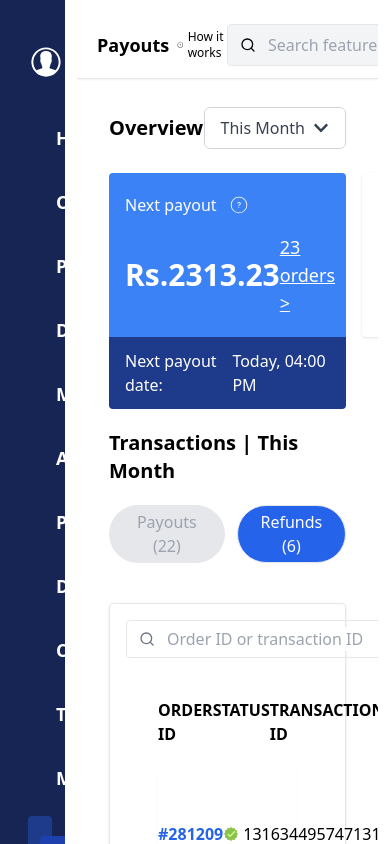
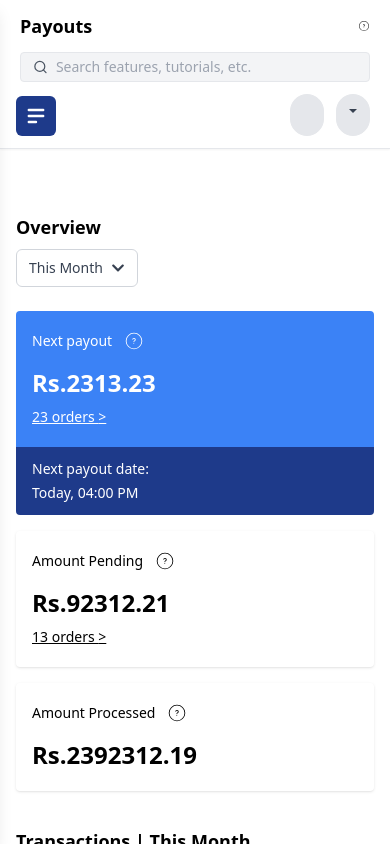
Before and after one commit to cipher-sphere/Dukaan-Dashboard, a React (Vite) app: page / in a window 390 px wide. Built offline with nearby package versions, Linux system fonts and the light colour scheme; some icons are missing.

Commit message:
added responsiveness:

```diff
--- a/src/App.jsx
+++ b/src/App.jsx
@@ -1,4 +1,4 @@
-import React from 'react';
+import React, { useState, useEffect } from 'react';
 import Overview from './components/Overview';
 import Footer from './components/Footer';
 import Topbar from './components/Topbar';
@@ -6,24 +6,39 @@ import Transactions from './components/Transactions';
 import Sidebar from './components/Sidebar';
 
 function App() {
+  const [isMobile, setIsMobile] = useState(false);
+
+  useEffect(() => {
+    const handleResize = () => {
+      setIsMobile(window.innerWidth < 1024);
+    };
+
+    window.addEventListener('resize', handleResize);
+    handleResize(); // Check initial size
+
+    return () => {
+      window.removeEventListener('resize', handleResize);
+    };
+  }, []);
+
   return (
-    <div className='grid grid-cols-12 h-screen overflow-hidden'>
+    <div className="h-screen overflow-hidden">
+      <div className="flex h-full">
+        {/* Sidebar - now treated as an overlay on mobile */}
+        <Sidebar />
 
-      {/* Sidebar with scroll */}
-      <div className='col-span-2 bg-blue-950 text-white overflow-y-auto h-full scrollbar-thin scrollbar-thumb-blue-500 scrollbar-track-blue-900 p-4'>
-        <Sidebar />
-      </div>
-
-      {/* Main content with scroll */}
-      <div className='col-span-10 m-3 overflow-y-auto h-full scrollbar-thin scrollbar-thumb-gray-400 scrollbar-track-gray-200'>
-        <Topbar />
-        <div className='mx-8 mt-7'>
-          <Overview />
-          <Transactions />
-          <Footer />
+        {/* Main Content */}
+        <div className="flex-1 flex flex-col overflow-hidden">
+          <Topbar />
+          <div className="flex-1 overflow-y-auto px-4 lg:px-8 pt-4 pb-6">
+            <div className={`${isMobile ? 'mt-12' : 'mt-2'}`}>
+              <Overview />
+              <Transactions />
+              <Footer />
+            </div>
+          </div>
         </div>
       </div>
-
     </div>
   );
 }
--- a/src/components/BlueCard.jsx
+++ b/src/components/BlueCard.jsx
@@ -7,15 +7,16 @@ function BlueCard({
     date,
     time
 }) {
-    return (<>
+    return (
+        <>
             <div className='bg-blue-500 rounded-t text-white px-4 py-5'>
-            <div className='flex items-center font-medium'>Next payout<CiCircleQuestion className='ml-3 size-5' /></div>
-            <div className='flex justify-between items-center mt-4'>
-                <div className='font-semibold text-3xl'>Rs.{amount}</div>
-                <div className='font-medium text-lg'><u>{ordercount} orders {">"}</u></div>
+                <div className='flex items-center font-medium text-sm sm:text-base'>Next payout<CiCircleQuestion className='ml-3 size-5' /></div>
+                <div className='flex flex-col sm:flex-row sm:justify-between items-start sm:items-center mt-4 gap-2'>
+                    <div className='font-semibold text-2xl sm:text-3xl'>Rs.{amount}</div>
+                    <div className='font-medium text-sm sm:text-lg'><u>{ordercount} orders {">"}</u></div>
                 </div>
             </div>
-        <div className='flex justify-between bg-blue-900 py-3 px-4 rounded-b'>
+            <div className='flex flex-col sm:flex-row justify-between bg-blue-900 py-3 px-4 rounded-b text-sm sm:text-base gap-1 sm:gap-0'>
                 <div className='font-medium text-white'>Next payout date:</div>
                 <div className='font-medium text-white'>{date}, {time}</div>
             </div>
--- a/src/components/Overview.jsx
+++ b/src/components/Overview.jsx
@@ -6,18 +6,23 @@ import { FaChevronDown } from "react-icons/fa";
 function Overview() {
     return (
         <div>
-            <div className='flex justify-between items-center mb-6'>
-                <div className='font-semibold text-xl'>Overview</div>
-                <div><button className="flex gap-2 items-center border border-gray-300 px-4 py-2 rounded-md bg-white text-gray-700 font-medium hover:bg-gray-100 transition">
-                    This Month <FaChevronDown className='text-gray-700'/>
-                </button></div>
+            <div className='flex flex-col sm:flex-row sm:justify-between sm:items-center gap-2 mb-6'>
+                <div className='font-semibold text-lg sm:text-xl'>Overview</div>
+                <div>
+                    <button className="flex gap-2 items-center border border-gray-300 px-3 py-2 rounded-md bg-white text-gray-700 font-medium hover:bg-gray-100 transition text-sm sm:text-base">
+                        This Month <FaChevronDown className='text-gray-700' />
+                    </button>
+                </div>
             </div>
-            <div className='flex justify-between space-x-4'>
-                <div className='w-full'>        <BlueCard amount={2313.23} ordercount={23} date={"Today"} time={"04:00 PM"} />
+            <div className='flex flex-col md:flex-row md:justify-between md:space-x-4'>
+                <div className='w-full mb-4 md:mb-0'>
+                    <BlueCard amount={2313.23} ordercount={23} date={"Today"} time={"04:00 PM"} />
                 </div>
-                <div className='w-full'>        <RevenueCard title="Amount Pending" orderCount={13} amount={92312.21} /><br />
+                <div className='w-full mb-4 md:mb-0'>
+                    <RevenueCard title="Amount Pending" orderCount={13} amount={92312.21} />
                 </div>
-                <div className='w-full'>        <RevenueCard title="Amount Processed" orderCount={0} amount={2392312.19} /><br />
+                <div className='w-full mb-4 md:mb-0'>
+                    <RevenueCard title="Amount Processed" orderCount={0} amount={2392312.19} />
                 </div>
             </div>
         </div>
--- a/src/components/RevenueCard.jsx
+++ b/src/components/RevenueCard.jsx
@@ -1,17 +1,18 @@
 import React from 'react'
 import { CiCircleQuestion } from 'react-icons/ci'
+
 function RevenueCard({
   title,
   orderCount,
   amount
 }) {
   return (
-    <div className=' rounded px-4 py-5 shadow'>
+    <div className='rounded px-4 py-5 shadow text-sm sm:text-base'>
       <div className='flex items-center font-medium'>{title}<CiCircleQuestion className='ml-3 size-5' /></div>
-      <div className='flex justify-between items-center mt-4'>
-        <div className='font-semibold text-3xl'>Rs.{amount}</div>
+      <div className='flex flex-col sm:flex-row sm:justify-between items-start sm:items-center mt-4 gap-2 sm:gap-0'>
+        <div className='font-semibold text-2xl sm:text-3xl'>Rs.{amount}</div>
         {orderCount > 0 && (
-          <div className='font-medium text-lg'>
+          <div className='font-medium text-sm sm:text-lg'>
             <u>{orderCount} orders {">"}</u>
           </div>
         )}
--- a/src/components/Sidebar.jsx
+++ b/src/components/Sidebar.jsx
@@ -1,4 +1,4 @@
-import React from 'react';
+import React, { useState, useEffect } from 'react';
 import {
   CiHome,
   CiBoxList,
@@ -14,39 +14,101 @@ import {
 } from 'react-icons/ci';
 import { BiDownArrow } from "react-icons/bi";
 import { IoIosContact } from "react-icons/io";
+import { HiMenuAlt2, HiX } from "react-icons/hi";
 
 function Sidebar() {
+  const [isOpen, setIsOpen] = useState(true);
+  const [isMobile, setIsMobile] = useState(false);
+
+  useEffect(() => {
+    const handleResize = () => {
+      setIsMobile(window.innerWidth < 1024);
+      if (window.innerWidth < 1024) {
+        setIsOpen(false);
+      } else {
+        setIsOpen(true);
+      }
+    };
+
+    window.addEventListener('resize', handleResize);
+    handleResize(); // Check initial size
+
+    return () => {
+      window.removeEventListener('resize', handleResize);
+    };
+  }, []);
+
+  const menuItems = [
+    { icon: <CiHome className="size-6" />, label: "Home" },
+    { icon: <CiBoxList className="size-6" />, label: "Orders" },
+    { icon: <CiShoppingTag className="size-6" />, label: "Products" },
+    { icon: <CiDeliveryTruck className="size-6" />, label: "Delivery" },
+    { icon: <CiBullhorn className="size-6" />, label: "Marketing" },
+    { icon: <CiViewTimeline className="size-6" />, label: "Analytics" },
+    { icon: <CiCreditCard1 className="size-6" />, label: "Payments" },
+    { icon: <CiDiscount1 className="size-6" />, label: "Discounts" },
+    { icon: <CiUser className="size-6" />, label: "Customers" },
+    { icon: <CiDark className="size-6" />, label: "Theme" },
+    { icon: <CiCircleMore className="size-6" />, label: "More" },
+  ];
+
+  // Toggle Sidebar
+  const toggleSidebar = () => {
+    setIsOpen(!isOpen);
+  };
+
+  const Toggler = () => (
+    <button
+      className="lg:hidden fixed top-24 left-4 z-50 bg-blue-900 text-white p-2 rounded-md"
+      onClick={toggleSidebar}
+    >
+      {isOpen ? <HiX className="size-6" /> : <HiMenuAlt2 className="size-6" />}
+    </button>
+  );
+
   return (
-    <div className='bg-blue-950 text-white px-3 py-2'>
-        <div className='flex justify-between items-center gap-2'>
-            <div><IoIosContact className='size-9'/></div>
+    <>
+      <Toggler />
+
+      <div className={`bg-blue-950 text-white transition-all duration-300 h-full
+        ${isOpen ? 'translate-x-0' : '-translate-x-full lg:translate-x-0'}
+        ${isMobile ? 'fixed z-40 w-64 shadow-lg' : 'w-full'}`}
+      >
+        <div className="px-3 py-2 h-full flex flex-col">
+          {/* Header */}
+          <div className="flex justify-between items-center gap-2 mb-6 mt-2">
+            <div><IoIosContact className="size-9" /></div>
+            <div className="flex-1">
+              <div className="text-xl font-semibold">Shivam</div>
+              <div><u>Visit store</u></div>
+            </div>
+            <div><BiDownArrow className="size-7" /></div>
+          </div>
+
+          {/* Menu Items */}
+          <div className="flex-1 overflow-y-auto">
+            {menuItems.map((item, index) => (
+              <div
+                key={index}
+                className="flex gap-3 items-center my-2 py-3 font-semibold text-lg px-2 mx-2 cursor-pointer hover:bg-blue-800 rounded"
+              >
+                {item.icon}
+                <span className={`${!isOpen && !isMobile ? 'hidden' : 'block'}`}>{item.label}</span>
+              </div>
+            ))}
+          </div>
+
+          {/* Credits */}
+          <div className="flex items-center gap-3 bg-blue-900 p-1 px-3 rounded text-gray-300 cursor-pointer hover:text-white mt-auto mb-3">
+            <div className="bg-blue-800 p-0.5 rounded"><CiCreditCard1 className="size-8" /></div>
             <div>
-                <div className='text-xl font-semibold'>Shivam</div>
-                <div><u>Visit store</u></div>
+              <div className="text-sm">Available Credits</div>
+              <div className="text-lg">222.10</div>
             </div>
-            <div><BiDownArrow className='size-7'/></div>
+          </div>
         </div>
-        <div>
-            <div className='flex gap-3 items-center my-3 py-3 font-semibold text-lg px-2 mx-2 cursor-pointer hover:bg-blue-800 rounded'><CiHome className='size-6' /> Home</div>
-            <div className='flex gap-3 items-center my-3 py-3 font-semibold text-lg px-2 mx-2 cursor-pointer hover:bg-blue-800 rounded'><CiBoxList className='size-6' /> Orders</div>
-            <div className='flex gap-3 items-center my-3 py-3 font-semibold text-lg px-2 mx-2 cursor-pointer hover:bg-blue-800 rounded'><CiShoppingTag className='size-6' /> Products</div>
-            <div className='flex gap-3 items-center my-3 py-3 font-semibold text-lg px-2 mx-2 cursor-pointer hover:bg-blue-800 rounded'><CiDeliveryTruck className='size-6' /> Delivery</div>
-            <div className='flex gap-3 items-center my-3 py-3 font-semibold text-lg px-2 mx-2 cursor-pointer hover:bg-blue-800 rounded'><CiBullhorn className='size-6' /> Marketing</div>
-            <div className='flex gap-3 items-center my-3 py-3 font-semibold text-lg px-2 mx-2 cursor-pointer hover:bg-blue-800 rounded'><CiViewTimeline className='size-6' /> Analytics</div>
-            <div className='flex gap-3 items-center my-3 py-3 font-semibold text-lg px-2 mx-2 cursor-pointer hover:bg-blue-800 rounded'><CiCreditCard1 className='size-6' /> Payments</div>
-            <div className='flex gap-3 items-center my-3 py-3 font-semibold text-lg px-2 mx-2 cursor-pointer hover:bg-blue-800 rounded'><CiDiscount1 className='size-6' /> Discounts</div>
-            <div className='flex gap-3 items-center my-3 py-3 font-semibold text-lg px-2 mx-2 cursor-pointer hover:bg-blue-800 rounded'><CiUser className='size-6' /> Customers</div>
-            <div className='flex gap-3 items-center my-3 py-3 font-semibold text-lg px-2 mx-2 cursor-pointer hover:bg-blue-800 rounded'><CiDark className='size-6' /> Theme</div>
-            <div className='flex gap-3 items-center my-3 py-3 font-semibold text-lg px-2 mx-2 cursor-pointer hover:bg-blue-800 rounded'><CiCircleMore className='size-6' /> More</div>
-        </div>
-        <div className='flex items-center gap-3 bg-blue-900 p-1 px-3 rounded text-gray-300 cursor-pointer hover:text-white'>
-            <div className='bg-blue-800 p-0.5 rounded'><CiCreditCard1 className='size-8'/></div>
-            <div>
-                <div className='text-sm'>Available Credits</div>
-                <div className='text-lg'>222.10</div>
-            </div>
-        </div>
-    </div>
+      </div>
+    </>
   );
 }
 
--- a/src/components/Table.jsx
+++ b/src/components/Table.jsx
@@ -4,32 +4,32 @@ import { FcApproval } from "react-icons/fc";
 
 import { orderData } from './data'
 import Tabletop from './Tabletop'
+
 function Table() {
     return (
         <div className='border rounded shadow'>
             <div className='p-4'><Tabletop /></div>
-            <div className="space-y-2 px-12">
-                <div className="flex justify-between font-semibold pt-6 pb-4">
-                    <div className="">ORDER ID</div>
-                    <div className="">STATUS</div>
-                    <div className="">TRANSACTION ID</div>
-                    <div className="">REFUND DATE</div>
-                    <div className="">ORDER AMOUNT</div>
+            <div className="space-y-2 px-4 sm:px-12">
+                <div className="flex flex-col sm:flex-row justify-between font-semibold pt-6 pb-4 text-sm sm:text-base border-b">
+                    <div className="w-full sm:w-1/5">ORDER ID</div>
+                    <div className="w-full sm:w-1/5">STATUS</div>
+                    <div className="w-full sm:w-1/5">TRANSACTION ID</div>
+                    <div className="w-full sm:w-1/5">REFUND DATE</div>
+                    <div className="w-full sm:w-1/5">ORDER AMOUNT</div>
                 </div>
                 {orderData.map((order) => (
-                    <div className="flex justify-between items-center border-b py-4 shadow-sm" key={order.transactionID}>
-                        <div className="text-blue-600 font-semibold">#{order.id}</div>
-                        <div className=" flex items-center gap-1">
+                    <div className="flex flex-col sm:flex-row justify-between items-center border-b py-4 shadow-sm text-sm sm:text-base" key={order.transactionID}>
+                        <div className="text-blue-600 font-semibold w-full sm:w-1/5">#{order.id}</div>
+                        <div className="flex items-center gap-1 w-full sm:w-1/5">
                             {order.status === 'Successful' ? <FcApproval /> : <FcHighPriority />}
                             {order.transactionID}
                         </div>
-                        <div className="">{order.transactionID}</div>
-                        <div className="">{order.refundDate}</div>
-                        <div className="">{order.amount}</div>
+                        <div className="w-full sm:w-1/5">{order.transactionID}</div>
+                        <div className="w-full sm:w-1/5">{order.refundDate}</div>
+                        <div className="w-full sm:w-1/5">{order.amount}</div>
                     </div>
                 ))}
             </div>
-
         </div>
     )
 }
--- a/src/components/Tabletop.jsx
+++ b/src/components/Tabletop.jsx
@@ -5,13 +5,23 @@ import { IoDownloadOutline } from "react-icons/io5";
 
 function Tabletop() {
   return (
-    <div className='flex justify-between'>
-        <div className='flex items-center gap-3 border px-3 w-80 py-1 rounded'><FiSearch className='text-gray-500'/><input type="text" placeholder='Order ID or transaction ID' /></div>
-        <div className='flex gap-4 items-center'>
-            <div className='flex items-center gap-2 border rounded px-3 py-1.5'>Sort <FaSort className='size-4 text-gray-600'/> </div>
-            <div className='border rounded px-3 py-1.5'><IoDownloadOutline className='size-6 text-gray-600' />
-            </div>
+    <div className='flex flex-col gap-3 sm:flex-row sm:justify-between sm:items-center'>
+      <div className='flex items-center gap-2 border px-3 py-1 rounded w-full sm:w-80 text-sm sm:text-base'>
+        <FiSearch className='text-gray-500' />
+        <input
+          type="text"
+          placeholder='Order ID or transaction ID'
+          className='w-full outline-none'
+        />
+      </div>
+      <div className='flex gap-3 sm:gap-4 items-center justify-end'>
+        <div className='flex items-center gap-2 border rounded px-3 py-1.5 text-sm sm:text-base'>
+          Sort <FaSort className='size-4 text-gray-600' />
         </div>
+        <div className='border rounded px-3 py-1.5'>
+          <IoDownloadOutline className='size-5 sm:size-6 text-gray-600' />
+        </div>
+      </div>
     </div>
   )
 }
--- a/src/components/Topbar.jsx
+++ b/src/components/Topbar.jsx
@@ -6,18 +6,27 @@ import { FaMessage } from "react-icons/fa6";
 
 function Topbar() {
     return (
-        <div className='flex justify-between border-b py-3 px-5 shadow-sm'>
-            <div className='flex items-center gap-2'>
-                <div className=' font-semibold text-lg'>Payouts</div>
-
-                <div className='flex items-center gap-1 text-xs'><CiCircleQuestion />How it works</div>
+        <div className='flex flex-col gap-3 md:flex-row md:justify-between border-b py-3 px-5 shadow-sm'>
+            <div className='flex items-center justify-between md:justify-start gap-2'>
+                <div className='font-semibold text-lg'>Payouts</div>
+                <div className='flex items-center gap-1 text-xs'>
+                    <CiCircleQuestion />
+                    <span className='hidden sm:inline'>How it works</span>
+                </div>
             </div>
-            <div className='flex items-center gap-3 border px-3 py-1 rounded bg-gray-100 w-96'><FiSearch /><input type="text" placeholder='Search features, turorials, etc.' className='w-80 bg-gray-100' /></div>
-            <div className='flex gap-3'>
+            <div className='flex items-center gap-2 border px-3 py-1 rounded bg-gray-100 w-full md:w-96'>
+                <FiSearch className='text-gray-600' />
+                <input
+                    type="text"
+                    placeholder='Search features, tutorials, etc.'
+                    className='w-full bg-gray-100 outline-none text-sm'
+                />
+            </div>
+            <div className='flex justify-end gap-3'>
                 <div className='border rounded-full bg-gray-200 text-gray-700 p-2'>
                     <FaMessage />
                 </div>
-                <div className='border rounded-full bg-gray-200 text-gray-700 p-2' >
+                <div className='border rounded-full bg-gray-200 text-gray-700 p-2'>
                     <IoMdArrowDropdown />
                 </div>
             </div>
--- a/src/components/Transactions.jsx
+++ b/src/components/Transactions.jsx
@@ -1,18 +1,19 @@
 import React from 'react'
 import Table from './Table'
+
 function Transactions() {
   return (
     <div>
-      <div className='font-bold text-xl my-5'>Transactions | This Month</div>
-      <div className='flex gap-3 mb-10'>
-        <div className='border rounded-full px-4 py-1 bg-gray-200 text-gray-400'>
+      <div className='font-bold text-lg sm:text-xl my-5'>Transactions | This Month</div>
+      <div className='flex flex-col sm:flex-row gap-3 mb-10'>
+        <div className='border rounded-full px-4 py-1 bg-gray-200 text-gray-400 w-full sm:w-auto'>
           <button>Payouts (22)</button>
         </div>
-        <div className='border rounded-full px-4 py-1 bg-blue-600 text-white'>
+        <div className='border rounded-full px-4 py-1 bg-blue-600 text-white w-full sm:w-auto'>
           <button>Refunds (6)</button>
         </div>
       </div>
-      <Table></Table>
+      <Table />
     </div>
   )
 }
```
Lines whose indentation alone changed are shown as unchanged.
